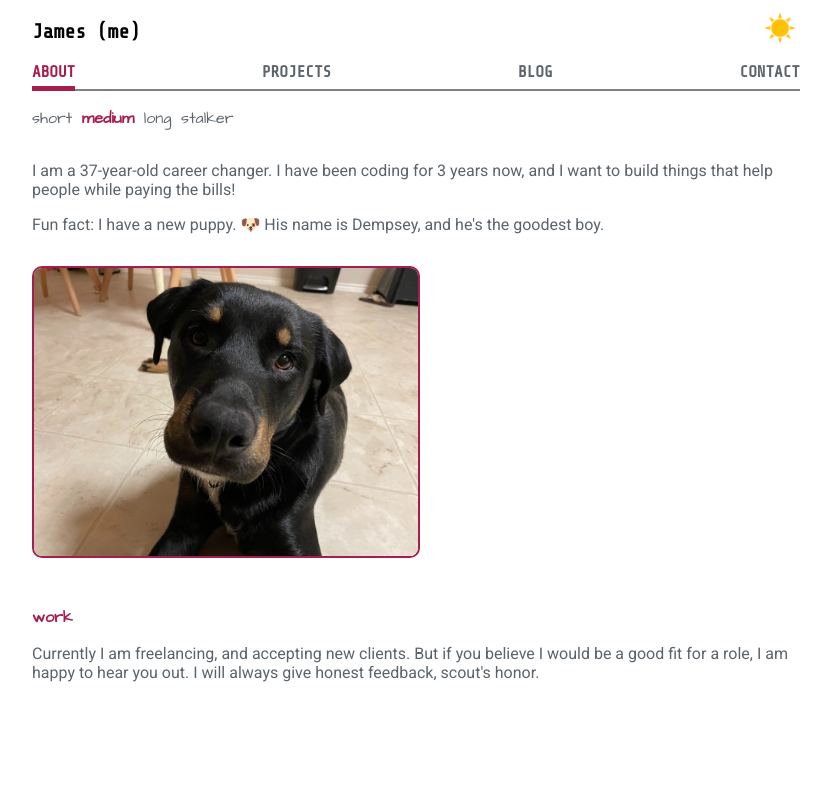
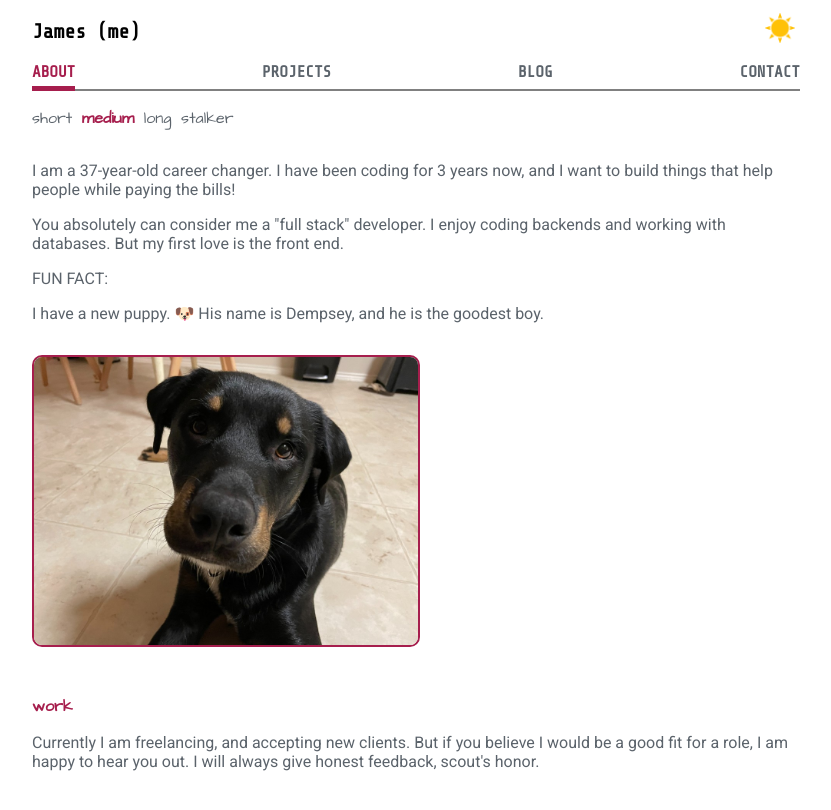
Before and after one commit to jamesncox/portfolio-v2, a React (Create React App) app: page / in a window 1280 px wide. Both pictures are taken after a click on the element "medium". Shown: the top 810 px of the page, without its empty margins (224-1055 px from the left). Built offline with nearby package versions, Linux system fonts and the light colour scheme.

Commit message:
Update MediumBio text and ImageLoad transition time

```diff
--- a/src/components/about/MediumBio.js
+++ b/src/components/about/MediumBio.js
@@ -8,7 +8,9 @@ export default function MediumBio() {
     return (
         <>
             <p className="text">I am a 37-year-old career changer. I have been coding for 3 years now, and I want to build things that help people while paying the bills!</p>
-            <p className="text">Fun fact: I have a new puppy. 🐶 His name is Dempsey, and he's the goodest boy.</p>
+            <p className="text">You absolutely can consider me a "full stack" developer. I enjoy coding backends and working with databases. But my first love is the front end.</p>
+            <p className="text">FUN FACT:</p>
+            <p className="text">I have a new puppy. 🐶 His name is Dempsey, and he is the goodest boy.</p>
             <div className="image-wrapper">
                 <ImageLoad
                     className="image"
--- a/src/components/about/ShortBio.js
+++ b/src/components/about/ShortBio.js
@@ -3,6 +3,6 @@ import React from 'react'
 export default function ShortBio() {
 
     return (
-        <p className="text">Hi. 🙋‍♂️ I'm James. I code things.</p>
+        <p className="text">Hi. 🙋‍♂️ I'm James. I create websites.</p>
     )
 }
--- a/src/hooks/ImageLoad.js
+++ b/src/hooks/ImageLoad.js
@@ -21,7 +21,7 @@ const ImageLoad = React.memo(({ src, placeholder, alt = "", className }) => {
             src={currentSrc}
             style={{
                 opacity: loading ? 0.5 : 1,
-                transition: "opacity ease-in 500ms",
+                transition: "opacity ease-in 1000ms",
                 clipPath: "inset(0)"
             }}
             alt={alt}
```
